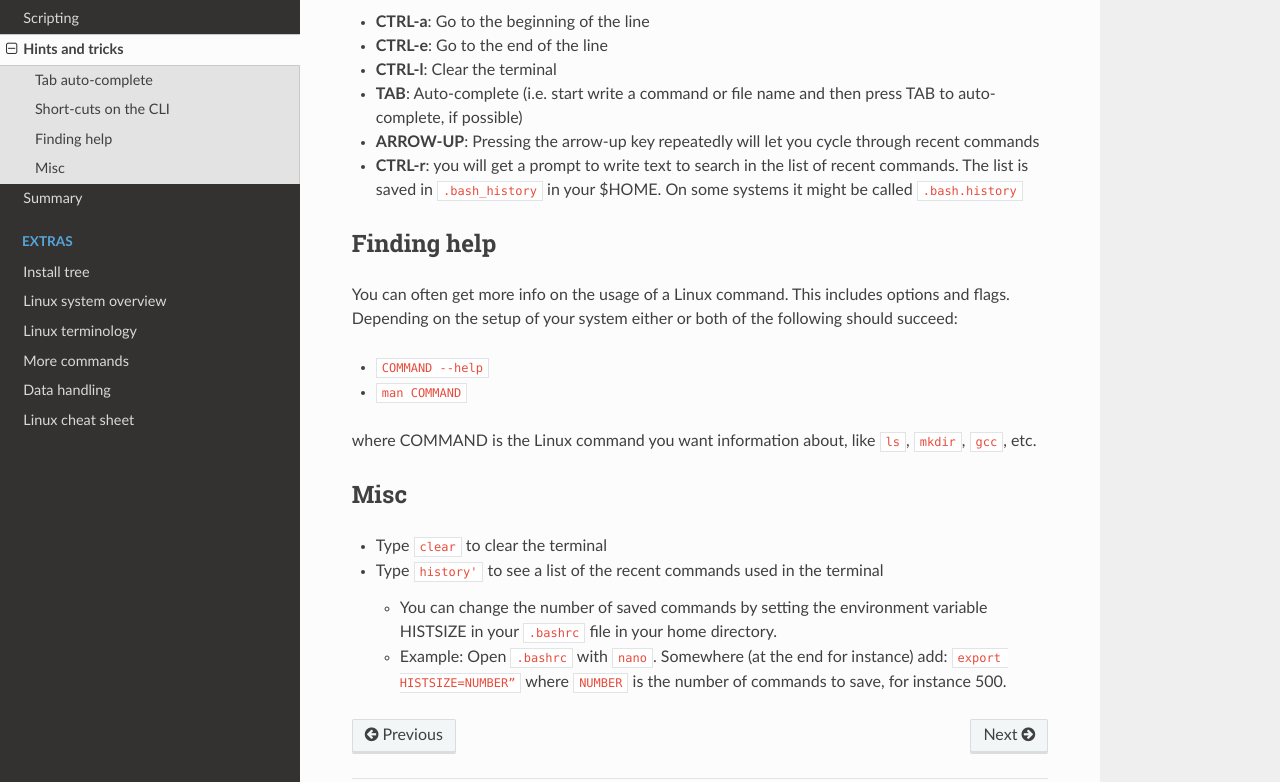
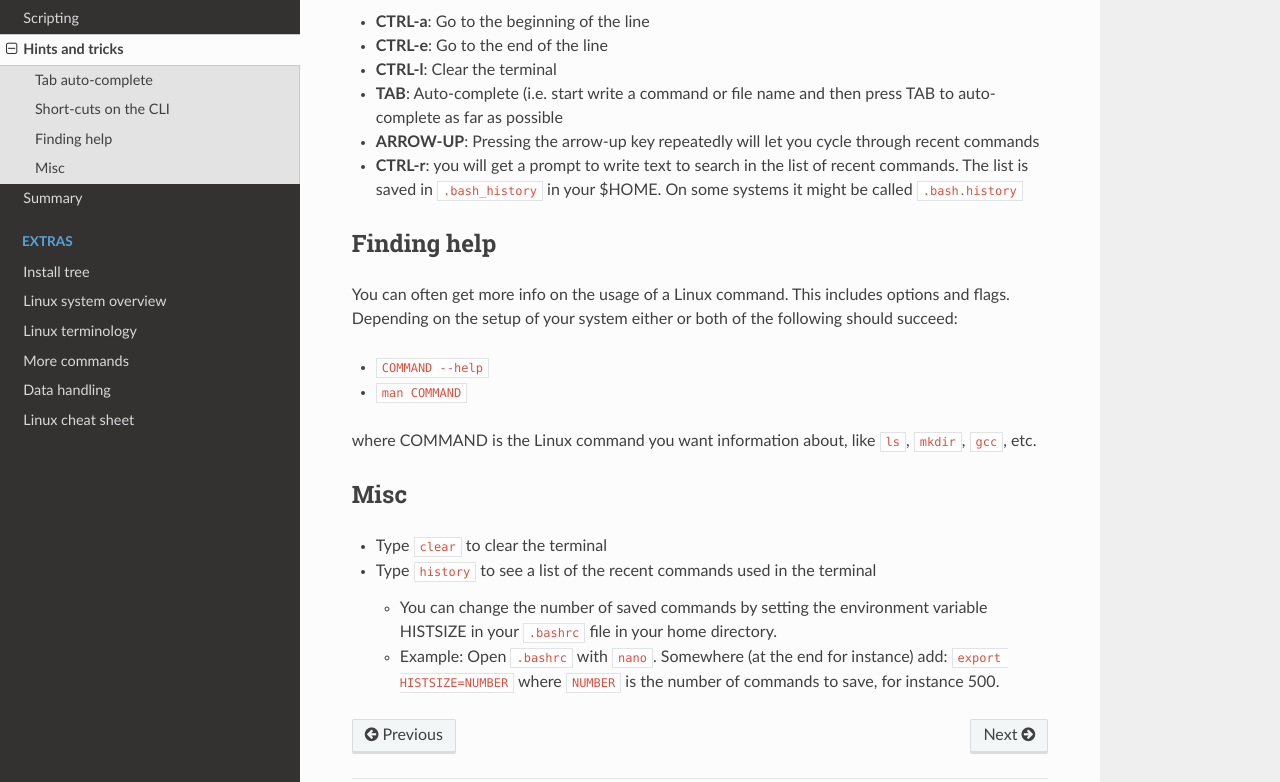
Before and after one commit to hpc2n/linux-command-line-101, an MkDocs documentation site: the page built from docs/hints.md, in a window 1280 px wide and 1350 px high. Shown: the part 502-1284 px from the top of the window. Built offline with MkDocs 1.6.1, drawn with Linux system fonts in a browser that asks for light colours; nearby versions of some CDN libraries.

Commit message:
Fixing typos in hints.md

```diff
--- a/docs/hints.md
+++ b/docs/hints.md
@@ -15,7 +15,7 @@ Examples:
 - **CTRL-a**: Go to the beginning of the line
 - **CTRL-e**: Go to the end of the line
 - **CTRL-l**: Clear the terminal
-- **TAB**: Auto-complete (i.e. start write a command or file name and then press TAB to auto-complete, if possible)
+- **TAB**: Auto-complete (i.e. start write a command or file name and then press TAB to auto-complete as far as possible
 - **ARROW-UP**: Pressing the arrow-up key repeatedly will let you cycle through recent commands
 - **CTRL-r**: you will get a prompt to write text to search in the list of recent commands. The list is saved in <code>.bash_history</code> in your $HOME. On some systems it might be called <code>.bash.history</code>
 
@@ -31,6 +31,6 @@ where COMMAND is the Linux command you want information about, like ``ls``, ``mk
 ## Misc
 
 - Type ``clear`` to clear the terminal
-- Type ``history'`` to see a list of the recent commands used in the terminal
+- Type ``history`` to see a list of the recent commands used in the terminal
     - You can change the number of saved commands by setting the environment variable HISTSIZE in your <code>.bashrc</code> file in your home directory.
-    - Example: Open <code>.bashrc</code> with <code>nano</code>. Somewhere (at the end for instance) add: <code>export HISTSIZE=NUMBER"</code> where <code>NUMBER</code> is the number of commands to save, for instance 500.
+    - Example: Open <code>.bashrc</code> with <code>nano</code>. Somewhere (at the end for instance) add: <code>export HISTSIZE=NUMBER</code> where <code>NUMBER</code> is the number of commands to save, for instance 500.
```
